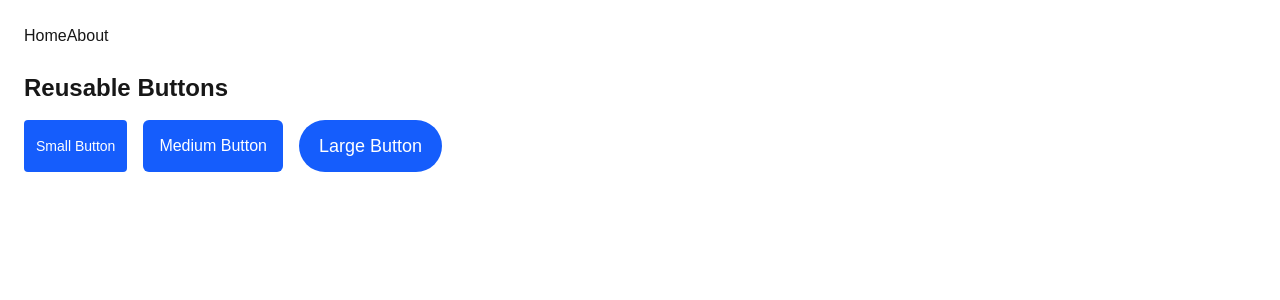
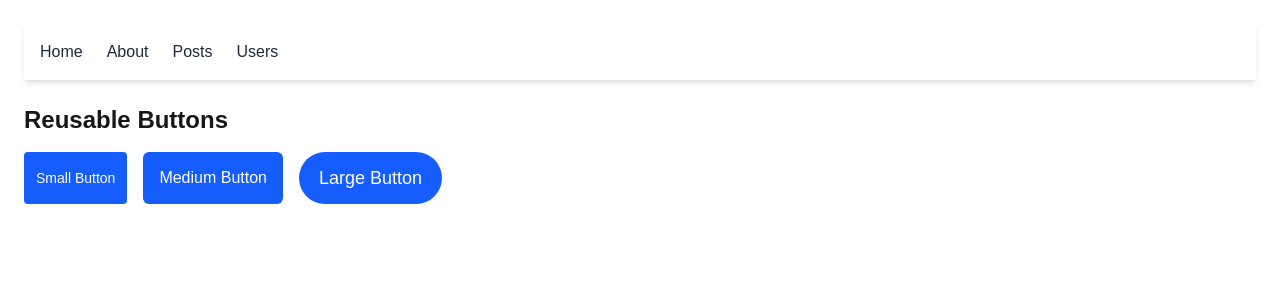
Before and after one commit to shanniageofrey/alx-project-0x02-setup, a Next.js app in the folder alx-project-0x02/: page /about in a window 1280 px wide. Shown: the top 300 px of the page. Built offline with nearby package versions, Linux system fonts and the light colour scheme.

Commit message:
. Implement Navigation and Layout

```diff
--- a/alx-project-0x02/components/layout/Header.tsx
+++ b/alx-project-0x02/components/layout/Header.tsx
@@ -1,11 +1,36 @@
-import React from "react";
 import Link from "next/link";
 
 export default function Header() {
   return (
-    <div>
-      <Link href="/home">Home</Link>
-      <Link href="/about">About</Link>
-    </div>
+    <nav className="bg-white shadow-md">
+      <div className="mx-auto flex max-w-7xl items-center justify-between px-4 py-4">
+        <div className="flex items-center space-x-6">
+          <Link
+            href="/home"
+            className="text-gray-800 hover:text-blue-600 font-medium transition-colors"
+          >
+            Home
+          </Link>
+          <Link
+            href="/about"
+            className="text-gray-800 hover:text-blue-600 font-medium transition-colors"
+          >
+            About
+          </Link>
+          <Link
+            href="/posts"
+            className="text-gray-800 hover:text-blue-600 font-medium transition-colors"
+          >
+            Posts
+          </Link>
+          <Link
+            href="/users"
+            className="text-gray-800 hover:text-blue-600 font-medium transition-colors"
+          >
+            Users
+          </Link>
+        </div>
+      </div>
+    </nav>
   );
 }
```
